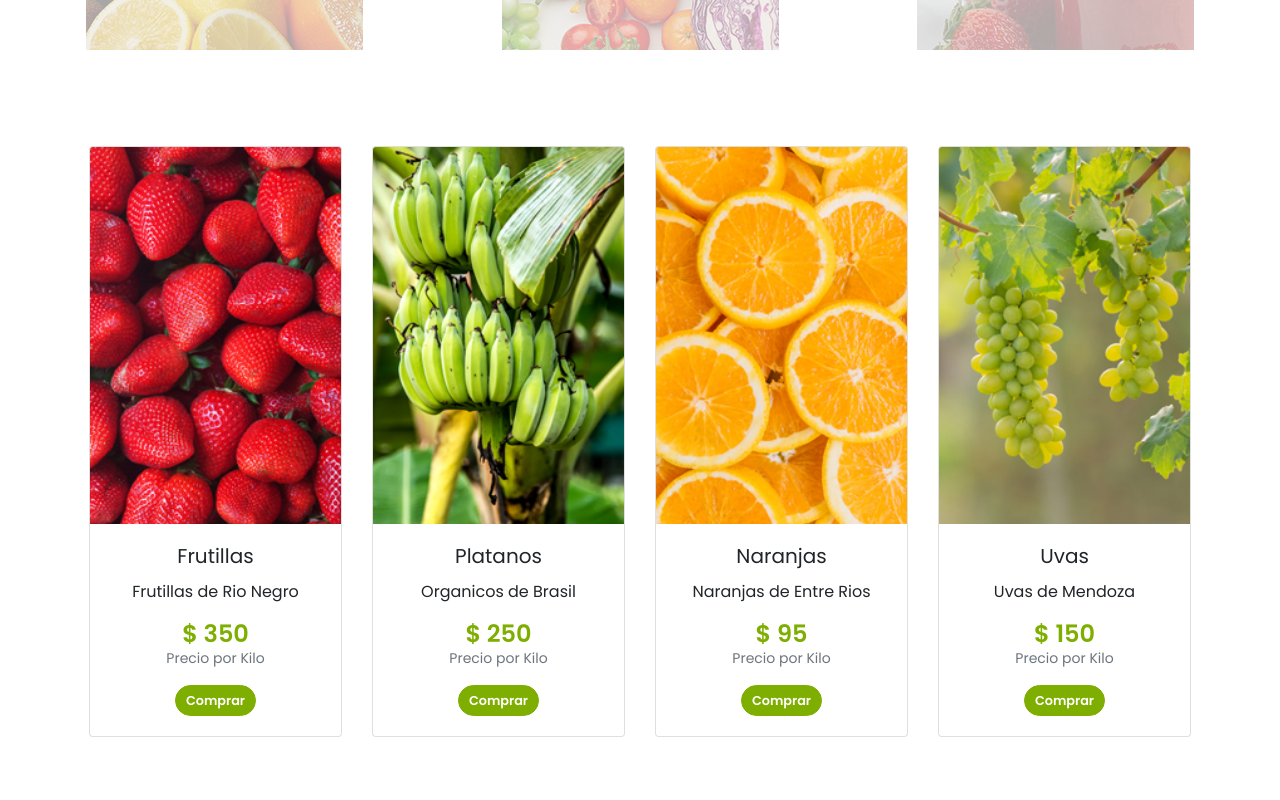
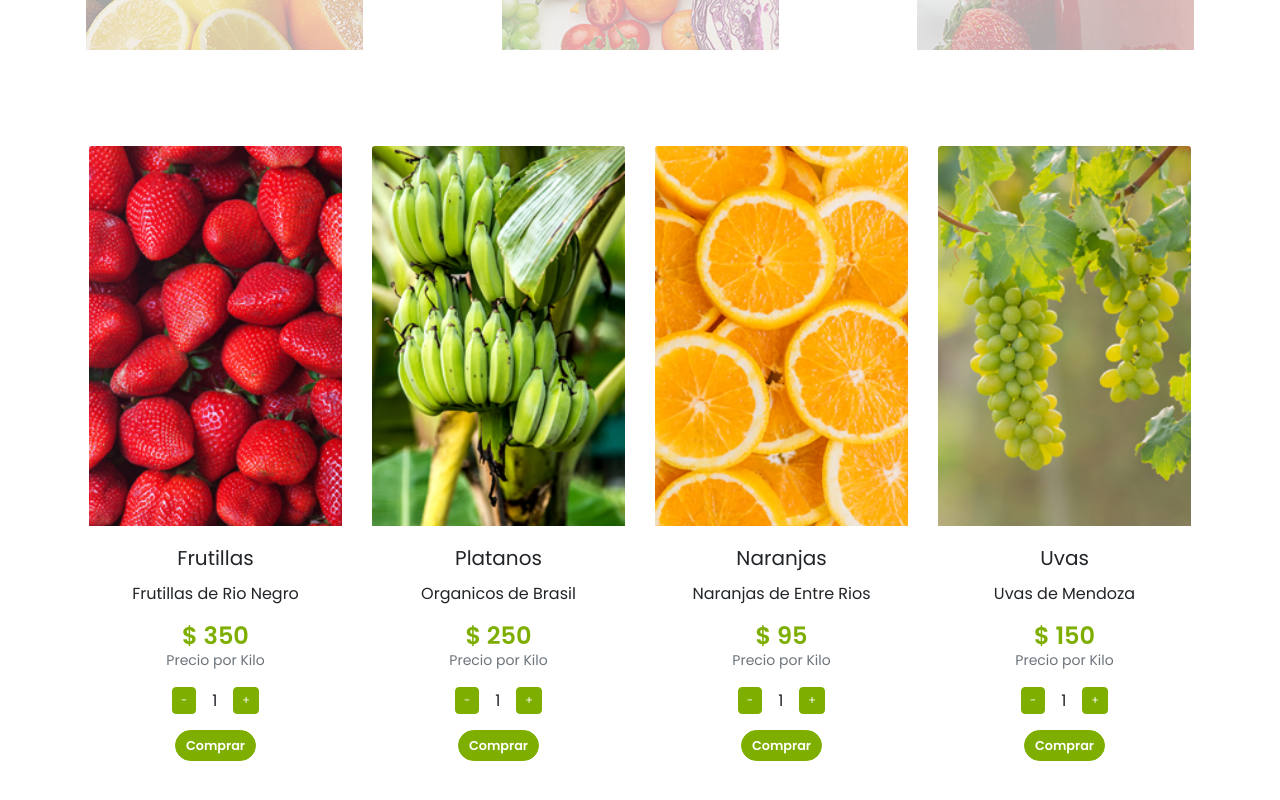
Before and after one commit to nicolasarcay/organic-react, a React (Create React App) app: page / in a window 1280 px wide. Shown: the part 1098-1898 px from the top of the page. Built offline with nearby package versions, Linux system fonts and the light colour scheme.

Commit message:
counter card

```diff
--- a/src/App.js
+++ b/src/App.js
@@ -12,6 +12,7 @@ function App() {
       <SliderFullWidth />
       <CardContainerMain />
       <CardContainerProduct />
+
     </div>
   );
 }
--- a/src/components/CardContainerProduct.jsx
+++ b/src/components/CardContainerProduct.jsx
@@ -37,8 +37,6 @@ export default function SliderFullWidth() {
             productPrice="$ 95"
             productQuantity="Precio por Kilo"
             productButton="Comprar"
-            productButton="Comprar"
-            productPrice="$ 95"
             productImg={naranjas}
           />
         </Col>
--- a/src/components/cards/CardProductMedium.jsx
+++ b/src/components/cards/CardProductMedium.jsx
@@ -1,10 +1,11 @@
 import React from "react";
 import { Card } from "react-bootstrap";
 import ButtonCards from "../buttons/ButtonCards";
+import CounterCard from "../counters/CounterCard";
 
 export default function SliderFullWidth(props) {
   return (
-    <Card>
+    <Card className="border-0 justify-content-center align-items-center">
       <Card.Img variant="top" src={props.productImg} />
       <Card.Body className="text-center">
         <Card.Title>{props.productTitle}</Card.Title>
@@ -15,6 +16,7 @@ export default function SliderFullWidth(props) {
           </span>
           <small className="text-muted">{props.productQuantity}</small>
         </Card.Text>
+        <CounterCard />
         <ButtonCards buttonTexts={props.productButton} />
       </Card.Body>
     </Card>
--- /dev/null
+++ b/src/components/counters/CounterCard.jsx
@@ -0,0 +1,26 @@
+import React, { useState } from "react";
+
+export default function CounterCard() {
+  const [count, setCount] = useState(1);
+  let handleIncrement = () => {
+    setCount((prevCount) => prevCount + 1);
+  };
+  if(count==10) {
+    handleIncrement = () => setCount(count);
+  }
+  let handleDecrement = () => {
+    setCount((prevCount) => prevCount - 1);
+  };
+  if(count<=1) {
+    handleDecrement = () => setCount(1);
+  }
+  return (
+    <div>
+      <div className="d-flex align-items-center mb-3 justify-content-center">
+        <button className="btn btn-primary px-2 py-1 counter-card" onClick={handleDecrement}>-</button>
+        <h6 className="px-3 my-0">{count}</h6>
+        <button className="btn btn-primary px-2 py-1 counter-card" onClick={handleIncrement}>+</button>
+      </div>
+    </div>
+  );
+}
--- /dev/null
+++ b/src/scss/components/counters/counterCard.scss
@@ -0,0 +1,3 @@
+.counter-card{
+    font-size: 0.7rem;
+}
--- a/src/scss/custom.scss
+++ b/src/scss/custom.scss
@@ -9,3 +9,4 @@ $theme-colors: ("primary": #7eae00,
 @import "components/buttons/buttonPrincipal.scss";
 @import "components/buttons/buttonCard.scss";
 @import "components/cards/cardCategory.scss";
+@import "components/counters/counterCard.scss"
```
